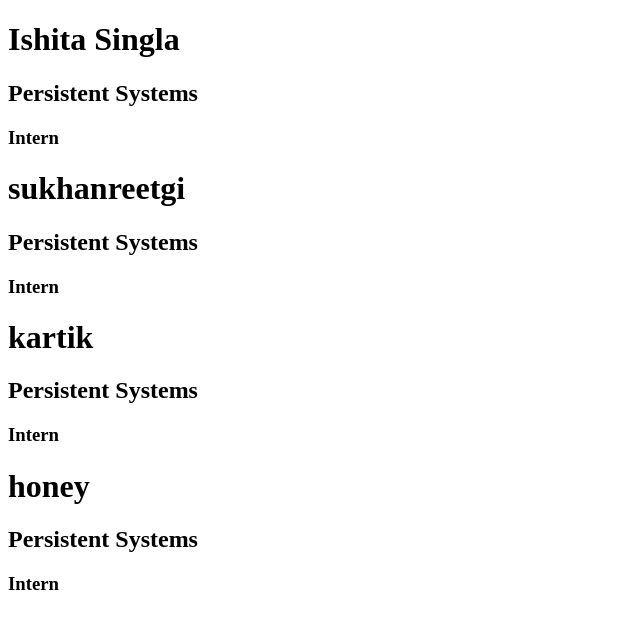
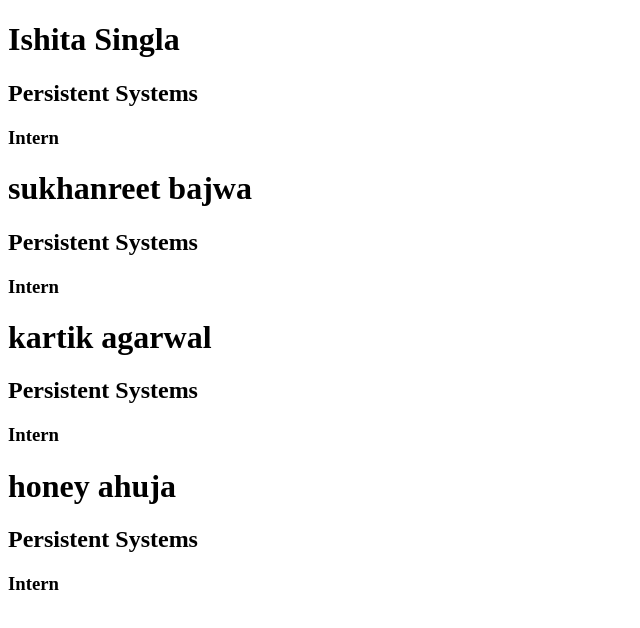
Before and after one commit to honey10072000/portfolio, a plain HTML site: page index.html in a window 1280 px wide. Shown: the whole page, without its empty margins (0-640 px from the left). Drawn offline with Linux system fonts and the light colour scheme.

Commit message:
surname change done

```diff
--- a/index.html
+++ b/index.html
@@ -8,13 +8,13 @@
     <h1>Ishita Singla</h1>
     <h2>Persistent Systems</h2>
     <h3>Intern</h3>
- <h1>sukhanreetgi</h1>
+ <h1>sukhanreet bajwa</h1>
     <h2>Persistent Systems</h2>
     <h3>Intern</h3>
-<h1>kartik</h1>
+<h1>kartik agarwal</h1>
     <h2>Persistent Systems</h2>
     <h3>Intern</h3>
-<h1>honey</h1>
+<h1>honey ahuja </h1>
   <h2>Persistent Systems</h2>
     <h3>Intern</h3>
   </body>
```
